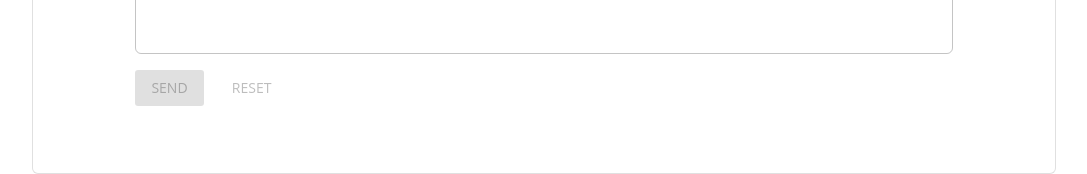
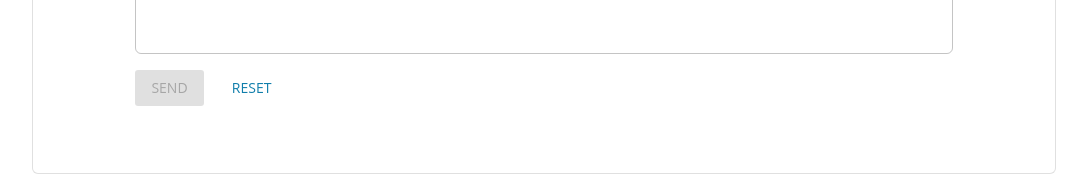
Before and after one commit to UniversityOfHelsinkiCS/gptwrapper, a React (Vite) app: page / in a window 1280 px wide. Shown: the part 677-851 px from the top of the page, without its empty margins (96-1183 px from the left). Built offline with nearby package versions, Linux system fonts and the light colour scheme; no server answers.

Commit message:
Display predefined prompts for course services

```diff
--- a/src/client/components/Chat/SendMessage.tsx
+++ b/src/client/components/Chat/SendMessage.tsx
@@ -40,7 +40,11 @@ const SendMessage = ({
       <Button variant="contained" onClick={handleSend} disabled={disabled}>
         {t('send')}
       </Button>
-      <Button sx={{ ml: 2 }} onClick={handleReset} disabled={resetDisabled}>
+      <Button
+        sx={{ ml: 2 }}
+        onClick={() => handleReset()}
+        disabled={resetDisabled}
+      >
         {t('reset')}
       </Button>
     </Box>
--- a/src/client/components/Chat/index.tsx
+++ b/src/client/components/Chat/index.tsx
@@ -6,6 +6,7 @@ import { useParams } from 'react-router-dom'
 
 import { Message } from '../../types'
 import { getCompletionStream } from './util'
+import useCourseService from '../../hooks/useCourseService'
 import Banner from '../Banner'
 import SystemMessage from './SystemMessage'
 import Conversation from './Conversation'
@@ -15,10 +16,12 @@ import Email from './Email'
 const Chat = () => {
   const { courseId } = useParams()
 
+  const [prompt, setPrompt] = useState<Message[]>([])
   const [system, setSystem] = useState('')
   const [message, setMessage] = useState('')
   const [messages, setMessages] = useState<Message[]>([])
   const [completion, setCompletion] = useState('')
+  const [showSystem, setShowSystem] = useState(true)
 
   const handleSend = async () => {
     const newMessage: Message = { role: 'user', content: message }
@@ -55,10 +58,25 @@ const Chat = () => {
   }
 
   const handleReset = () => {
-    setMessages([])
-    setSystem('')
+    const [systemMessage, ...otherMessages] = prompt
+
+    setMessages(otherMessages)
+    setSystem(systemMessage?.content || '')
     setMessage('')
     setCompletion('')
+  }
+
+  const { service, isLoading } = useCourseService(courseId)
+
+  if (isLoading) return null
+
+  if (service && messages.length === 0) {
+    const [systemMessage, ...otherMessages] = service.prompt
+
+    setSystem(systemMessage.content || '')
+    setShowSystem(systemMessage.content === '')
+    setMessages(otherMessages)
+    setPrompt(service.prompt)
   }
 
   return (
@@ -77,11 +95,13 @@ const Chat = () => {
           mt: 5,
         }}
       >
-        <SystemMessage
-          system={system}
-          setSystem={setSystem}
-          disabled={messages.length > 0}
-        />
+        {showSystem && (
+          <SystemMessage
+            system={system}
+            setSystem={setSystem}
+            disabled={messages.length > 0}
+          />
+        )}
         <Conversation messages={messages} completion={completion} />
         <SendMessage
           message={message}
@@ -90,7 +110,9 @@ const Chat = () => {
           handleSend={handleSend}
           disabled={message.length === 0 || completion !== ''}
           resetDisabled={
-            messages.length === 0 && system.length === 0 && message.length === 0
+            messages.length === prompt.length - 1 &&
+            (!showSystem || system.length === 0) &&
+            message.length === 0
           }
         />
         <Email
--- a/src/client/components/NavBar/index.tsx
+++ b/src/client/components/NavBar/index.tsx
@@ -48,8 +48,10 @@ const NavBar = () => {
     return <Navigate to="/noaccess" />
   if (courseId && !user?.activeCourseIds.includes(courseId))
     return <Navigate to="/noaccess" />
-  if (!courseId && !user?.hasIamAccess)
-    return <Navigate to={`/${user?.activeCourseIds[0]}`} />
+  if (!courseId && !user?.hasIamAccess) {
+    window.location.href += user?.activeCourseIds[0] as string
+    return null
+  }
 
   return (
     <AppBar elevation={0} position="relative" sx={styles.appbar}>
--- a/src/client/hooks/useCourseService.ts
+++ b/src/client/hooks/useCourseService.ts
@@ -3,8 +3,10 @@ import { useQuery } from '@tanstack/react-query'
 import { PUBLIC_URL } from '../../config'
 import { Service } from '../types'
 
-const useCourseService = (courseId: string) => {
+const useCourseService = (courseId?: string) => {
   const queryKey = ['courseService', courseId]
+
+  if (!courseId) return { service: null, isLoading: false }
 
   const queryFn = async (): Promise<Service | null> => {
     const res = await fetch(`${PUBLIC_URL}/api/services/${courseId}`)
--- a/src/client/types.ts
+++ b/src/client/types.ts
@@ -25,6 +25,7 @@ export interface Service {
   model: string
   usageLimit: string
   resetCron: string | null
+  prompt: Message[]
 }
 
 export interface AccessGroup {
```
